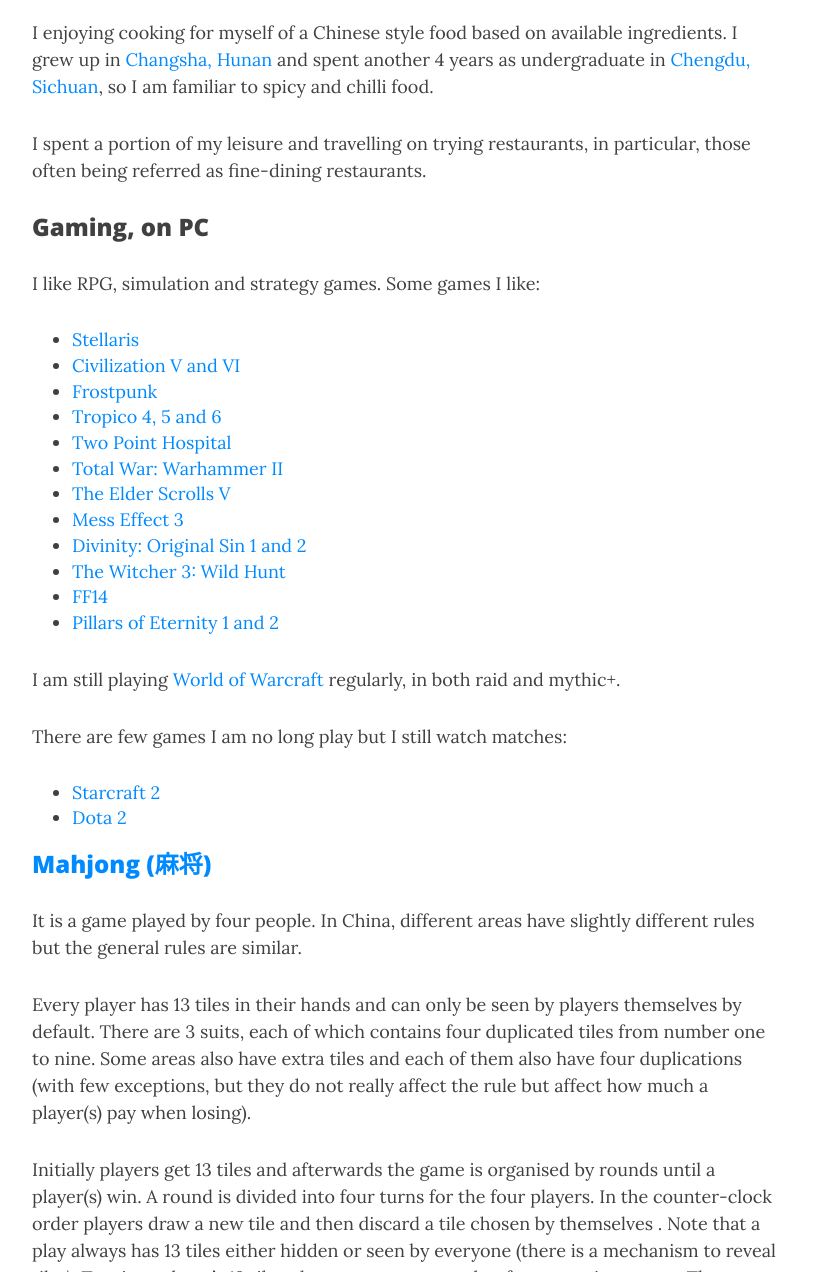
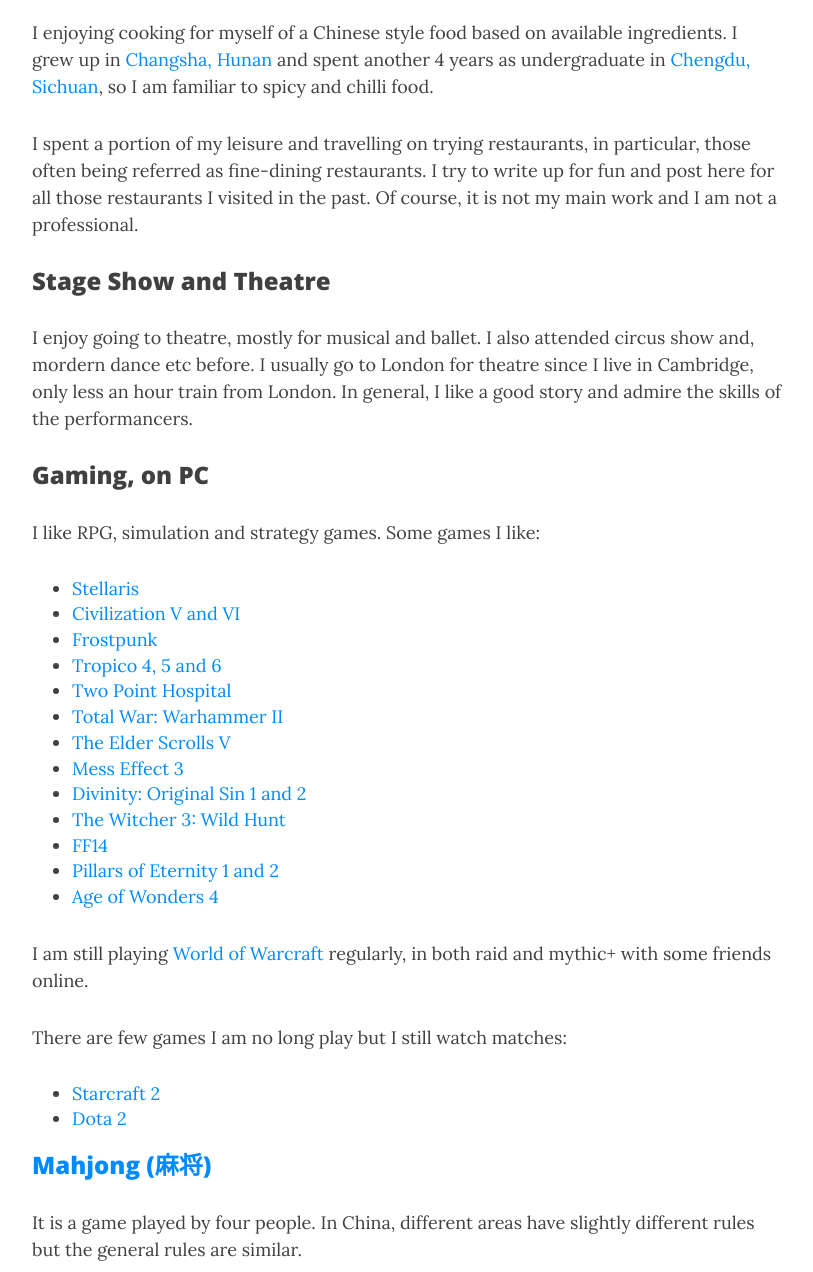
Before and after one commit to ShaleXIONG/shalexiong.github.io, a Jekyll site: the page built from aboutme.md, in a window 1280 px wide and 1400 px high, scrolled down 1012 px, cut to the strip 128-1400 px from the top of the window. Shown: the whole strip, without its empty margins (233-1046 px from the left). Built offline with Jekyll 4.4.1, drawn with Linux system fonts in a browser that asks for light colours; nearby versions of some CDN libraries.

Commit message:
update about me

```diff
--- a/aboutme.md
+++ b/aboutme.md
@@ -34,6 +34,15 @@
 so I am familiar to spicy and chilli food.
 
 I spent a portion of my leisure and travelling on trying restaurants, in particular, those often being referred as fine-dining restaurants.
+I try to write up for fun and post here for all those restaurants I visited in the past.
+Of course, it is not my main work and I am not a professional.
+
+### Stage Show and Theatre
+
+I enjoy going to theatre, mostly for musical and ballet.
+I also attended circus show and, mordern dance etc before.
+I usually go to London for theatre since I live in Cambridge, only less an hour train from London.
+In general, I like a good story and admire the skills of the performancers.
 
 ### Gaming, on PC ###
 
@@ -52,8 +61,9 @@
 * [The Witcher 3: Wild Hunt][12]
 * [FF14][26]
 * [Pillars of Eternity 1 and 2][27]
+* [Age of Wonders 4][31]
 
-I am still playing [World of Warcraft][28] regularly, in both raid and mythic+.
+I am still playing [World of Warcraft][28] regularly, in both raid and mythic+ with some friends online.
 
 There are few games I am no long play
 but I still watch matches:
@@ -109,3 +119,4 @@
 [28]:https://worldofwarcraft.blizzard.com/
 [29]:https://en.wikipedia.org/wiki/Changsha
 [30]:https://en.wikipedia.org/wiki/Chengdu
+[31]:https://www.paradoxinteractive.com/games/age-of-wonders-4/about
```
